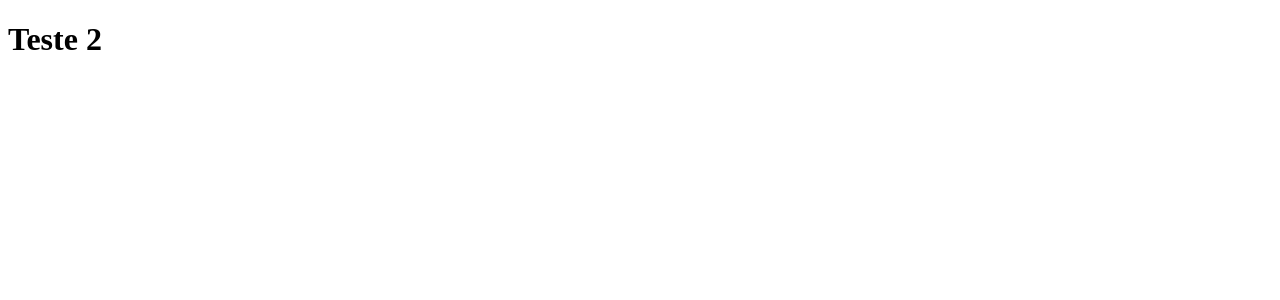
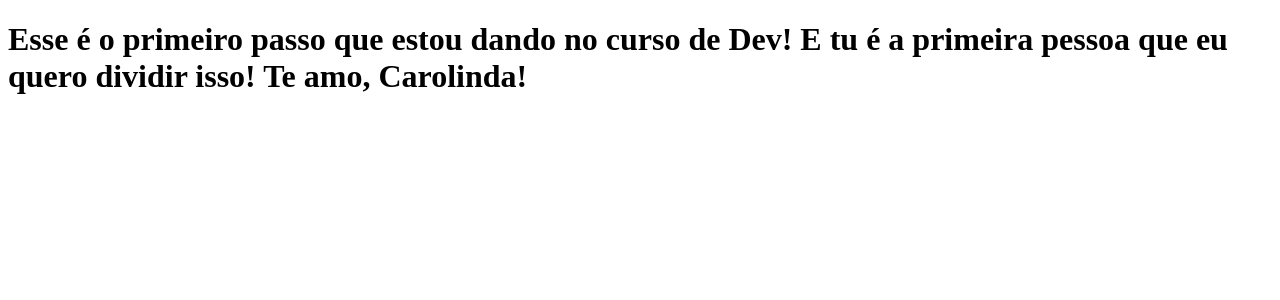
Before and after one commit to renandossantos/clone-tabnews, a Next.js app: page / in a window 1280 px wide. Shown: the top 300 px of the page. Built offline with nearby package versions, Linux system fonts and the light colour scheme.

Commit message:
modificacao no texto da pagina inicial

```diff
--- a/pages/index.js
+++ b/pages/index.js
@@ -1,5 +1,5 @@
 function Home() {
-    return <h1>Teste 2</h1>
+    return <h1>Esse é o primeiro passo que estou dando no curso de Dev! E tu é a primeira pessoa que eu quero dividir isso! Te amo, Carolinda!</h1>
 }
 
 export default Home;
```
